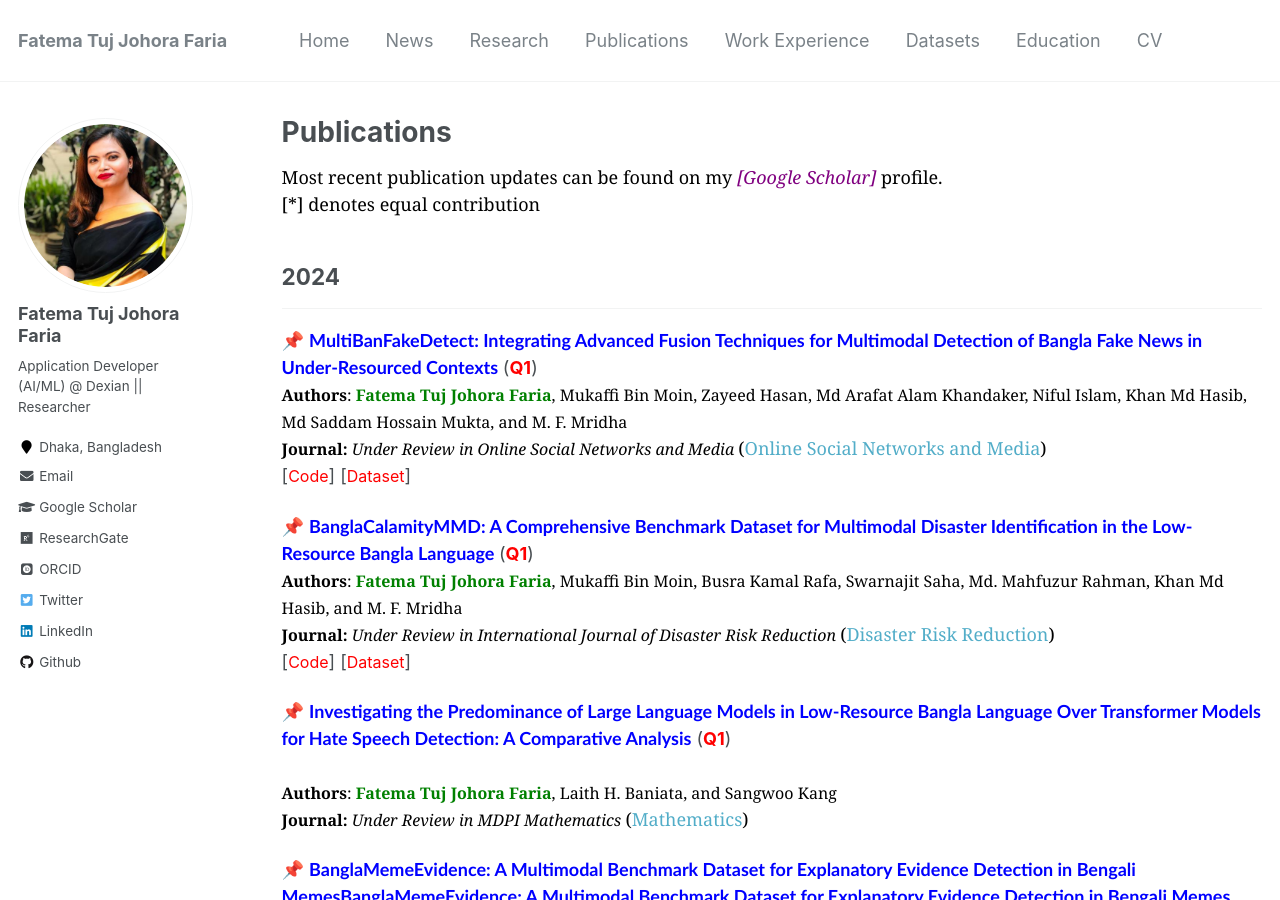
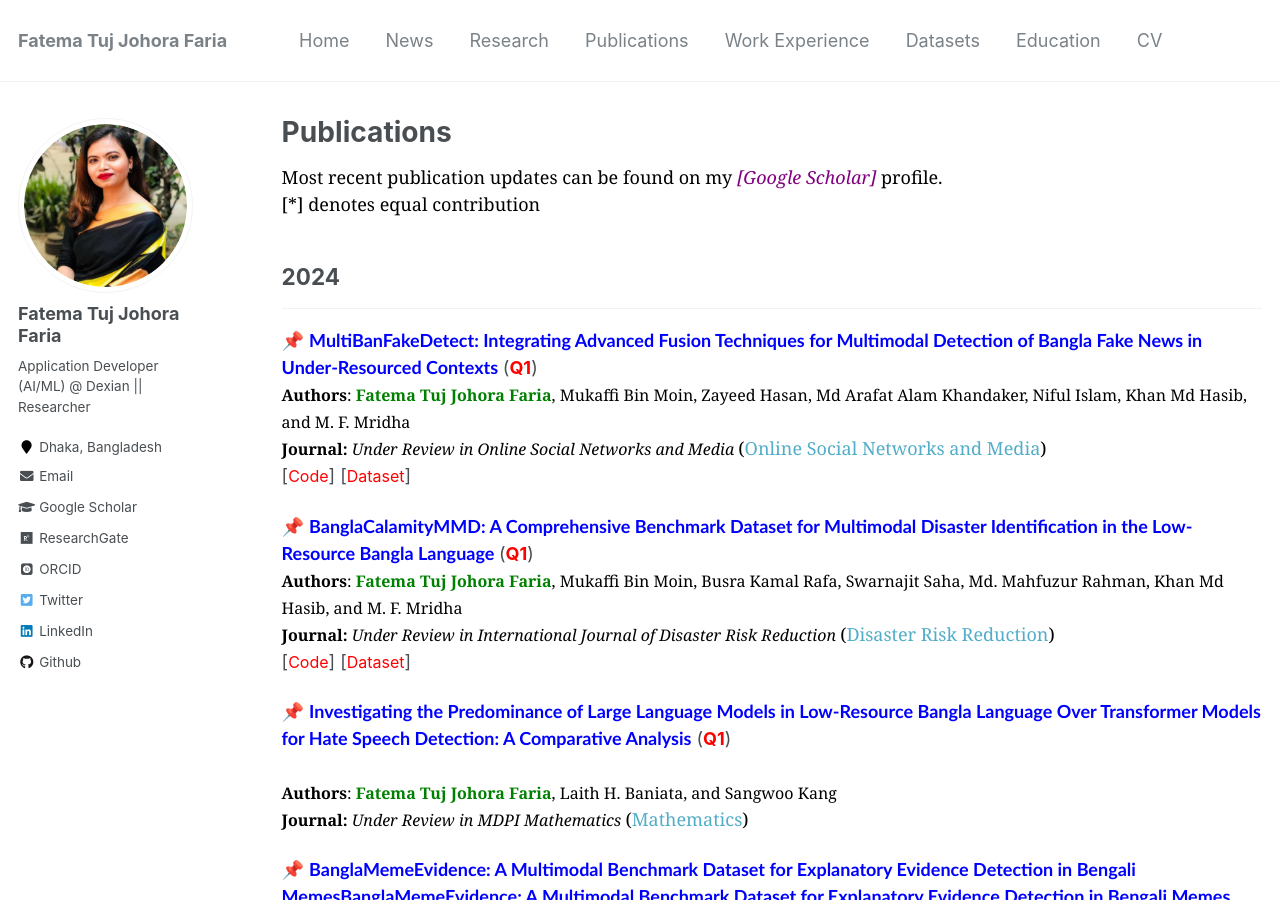
Before and after one commit to fatemafaria142/fatemafaria142.github.io, a Jekyll site: the page built from _pages/publications.md, in a window 1280 px wide and 900 px high. Built offline with Jekyll 4.4.1, drawn with Linux system fonts in a browser that asks for light colours; some web fonts are replaced.

Commit message:
Changed to publications

```diff
--- a/_pages/publications.md
+++ b/_pages/publications.md
@@ -16,7 +16,7 @@ author_profile: true
 <!-- Paper 10 -->
 📌 <span style="color:blue;font-family:Trebuchet MS;">**MultiBanFakeDetect: Integrating Advanced Fusion Techniques for Multimodal Detection of Bangla Fake News in Under-Resourced Contexts** </span> (<span style="color:red"><strong>Q1</strong></span>)<br>
 <span style="color:black;font-family:Georgia">
-	<font size="3"><strong>Authors</strong>: <strong style="color:green">Fatema Tuj Johora Faria</strong>, Mukaffi Bin Moin, Zayeed Hasan, Md Arafat Alam Khandaker, Niful Islam, Khan Md Hasib, Md Saddam Hossain Mukta, and M. F. Mridha</font>
+	<font size="3"><strong>Authors</strong>: <strong style="color:green">Fatema Tuj Johora Faria</strong>, Mukaffi Bin Moin, Zayeed Hasan, Md Arafat Alam Khandaker, Niful Islam, Khan Md Hasib, and M. F. Mridha</font>
 </span>
 <br>
 <span style="color:black;font-family:Georgia">
```
